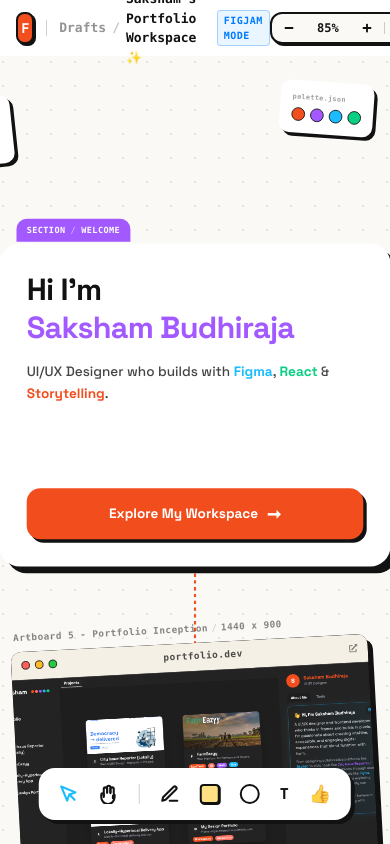
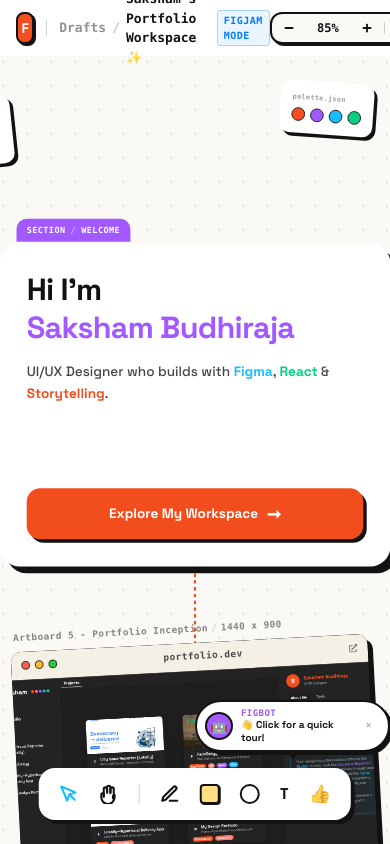
Before and after one commit to sakshampro11/Portfolio, a React (Vite) app in the folder portfolio/: page / in a window 390 px wide. Built offline with nearby package versions, Linux system fonts and the light colour scheme.

Commit message:
Landing page figbot

```diff
--- a/portfolio/src/Landing.jsx
+++ b/portfolio/src/Landing.jsx
@@ -20,6 +20,29 @@
   FaMinus,
   FaExternalLinkAlt
 } from "react-icons/fa";
+
+// 3-step lightweight tutorial
+const TUTORIAL_STEPS = [
+  {
+    tool: 'hand',
+    emoji: '✋',
+    title: 'Drag the board',
+    desc: 'Use the Hand tool to pan around. Grab any card to move it!',
+  },
+  {
+    tool: 'sticky',
+    emoji: '📝',
+    title: 'Leave sticky notes',
+    desc: 'Pick the sticky note tool and click anywhere to drop a note.',
+  },
+  {
+    tool: 'select',
+    emoji: '🎉',
+    title: 'You\'re all set!',
+    desc: 'Feel free to explore the board, click projects, or hit Present Portfolio!',
+    last: true,
+  },
+];
 
 // Default initial positions and sizes for the main interactive cards on the 1920x1080 virtual canvas
 const INITIAL_POSITIONS = {
@@ -124,9 +147,7 @@
 
   // Custom Zoom and Navigation
   const [zoom, setZoom] = useState(0.85); // start slightly zoomed out to see more board
-  const [loading, setLoading] = useState(false);
-  const [typed, setTyped] = useState("");
-  const [typed2, setTyped2] = useState("");
+  const [tutorialStep, setTutorialStep] = useState(-1);
 
   // Panning offset state for infinite scrolling in all directions (always active via trackpad)
   const [panOffset, setPanOffset] = useState({ x: 0, y: 0 });
@@ -140,6 +161,22 @@
 
   const canvasRef = useRef(null);
   const containerRef = useRef(null);
+
+  // Show FigBot chip on first visit (but don't auto-start steps)
+  useEffect(() => {
+    const hasSeen = sessionStorage.getItem("hasSeenFigJamTutorial");
+    if (!hasSeen) {
+      sessionStorage.setItem("hasSeenFigJamTutorial", "true");
+    }
+  }, []);
+  const [showFigBotChip, setShowFigBotChip] = useState(true);
+
+  // Update active tool when tutorial step changes
+  useEffect(() => {
+    if (tutorialStep >= 0 && tutorialStep < TUTORIAL_STEPS.length) {
+      setActiveTool(TUTORIAL_STEPS[tutorialStep].tool);
+    }
+  }, [tutorialStep]);
 
   // Custom wheel handler for diagonal trackpad panning and Ctrl/Cmd zoom
   useEffect(() => {
@@ -289,33 +326,7 @@
 
   // Navigation to Portfolio
   function handleExplore() {
-    setLoading(true);
-    setTyped("");
-    setTyped2("");
-    const code1 = "> run saksham.portfolio()";
-    const code2 = "→ Loading FigJam assets...";
-    let i = 0;
-    let j = 0;
-
-    const t1 = setInterval(() => {
-      setTyped(code1.slice(0, i + 1));
-      i++;
-      if (i === code1.length) {
-        clearInterval(t1);
-        setTimeout(() => {
-          const t2 = setInterval(() => {
-            setTyped2(code2.slice(0, j + 1));
-            j++;
-            if (j === code2.length) {
-              clearInterval(t2);
-              setTimeout(() => {
-                navigate("/portfolio");
-              }, 400);
-            }
-          }, 32);
-        }, 350);
-      }
-    }, 32);
+    navigate("/portfolio");
   }
 
   // Editing Spawned Elements
@@ -401,6 +412,14 @@
             className="px-1.5 py-0.5 text-[9px] font-black font-mono bg-white border border-[#121212] rounded hover:bg-[#121212]/5 transition text-[#121212]"
           >
             Reset
+          </button>
+          <div className="w-[1px] h-3 bg-[#121212]/20 mx-0.5" />
+          <button
+            onClick={() => setTutorialStep(0)}
+            className="px-1.5 py-0.5 text-[9px] font-black font-mono bg-[#A259FF] text-white border border-[#121212] rounded hover:bg-[#A259FF]/90 transition"
+            title="Quick Tour"
+          >
+            Tour
           </button>
         </div>
 
@@ -817,7 +836,6 @@
 
               <button
                 onClick={handleExplore}
-                disabled={loading}
                 className="w-full flex items-center justify-center gap-2.5 py-4 rounded-2xl bg-[#F24D1D] text-white text-base lg:text-lg font-bold border-2.5 border-[#121212] shadow-[4px_4px_0px_0px_rgba(18,18,18,1)] active:translate-x-1 active:translate-y-1 active:shadow-none hover:bg-[#F24D1D]/90 transition-all cursor-pointer font-sans"
               >
                 <span>Explore My Workspace</span>
@@ -1276,17 +1294,116 @@
         </button>
       </div>
 
-      {/* 6. CONSOLE LOADING OVERLAY (When exploring workspace) */}
-      {loading && (
-        <div className="fixed inset-0 z-50 flex items-center justify-center bg-[#171717] bg-opacity-98">
-          <div className="flex flex-col items-start text-left max-w-lg px-8">
-            <pre className="text-green-400 text-xl lg:text-2xl font-mono mb-2 whitespace-pre leading-relaxed">{typed}<span className="animate-pulse">|</span></pre>
-            {typed.length === 25 && (
-              <pre className="text-green-400 text-lg lg:text-xl font-mono whitespace-pre leading-relaxed">{typed2}{typed2.length < 27 && <span className="animate-pulse">|</span>}</pre>
-            )}
-          </div>
-        </div>
-      )}
+      {/* FigBot welcome chip — shown when tutorial is idle */}
+      <AnimatePresence>
+        {showFigBotChip && tutorialStep === -1 && (
+          <motion.div
+            initial={{ opacity: 0, y: 10, scale: 0.95 }}
+            animate={{ opacity: 1, y: 0, scale: 1 }}
+            exit={{ opacity: 0, y: 10, scale: 0.95 }}
+            transition={{ duration: 0.2, delay: 0.6 }}
+            className="fixed bottom-[92px] left-1/2 -translate-x-1/2 z-50 pointer-events-auto"
+          >
+            <div className="flex items-center gap-2 bg-white border-2 border-[#121212] rounded-full pl-2 pr-4 py-1.5 shadow-[3px_3px_0px_0px_#121212] cursor-pointer group"
+              onClick={() => setTutorialStep(0)}
+            >
+              <div className="w-7 h-7 rounded-full bg-[#A259FF] border-2 border-[#121212] flex items-center justify-center text-sm flex-shrink-0 group-hover:scale-110 transition-transform">
+                🤖
+              </div>
+              <div className="flex flex-col leading-tight">
+                <span className="text-[9px] font-black uppercase font-mono text-[#A259FF] tracking-wider">FigBot</span>
+                <span className="text-[10px] font-bold text-[#121212]">👋 Click for a quick tour!</span>
+              </div>
+              <button
+                onClick={(e) => { e.stopPropagation(); setShowFigBotChip(false); }}
+                className="ml-1 text-[#999] hover:text-[#121212] text-[11px] leading-none cursor-pointer"
+                aria-label="Dismiss"
+              >
+                ×
+              </button>
+            </div>
+            {/* Down caret */}
+            <div
+              className="absolute bottom-[-7px] left-1/2 -translate-x-1/2 w-0 h-0"
+              style={{
+                borderLeft: '7px solid transparent',
+                borderRight: '7px solid transparent',
+                borderTop: '7px solid #121212',
+              }}
+            />
+          </motion.div>
+        )}
+      </AnimatePresence>
+
+      {/* FigBot tutorial bubble — compact, sits above toolbar */}
+      <AnimatePresence>
+        {tutorialStep >= 0 && tutorialStep < TUTORIAL_STEPS.length && (() => {
+          const step = TUTORIAL_STEPS[tutorialStep];
+          return (
+            <motion.div
+              key={tutorialStep}
+              initial={{ opacity: 0, y: 8, scale: 0.97 }}
+              animate={{ opacity: 1, y: 0, scale: 1 }}
+              exit={{ opacity: 0, y: 8, scale: 0.97 }}
+              transition={{ duration: 0.18 }}
+              className="fixed bottom-[92px] left-1/2 -translate-x-1/2 z-50 pointer-events-auto"
+            >
+              <div className="bg-white border-2 border-[#121212] rounded-2xl shadow-[4px_4px_0px_0px_#121212] flex items-start gap-3 px-4 py-3 w-[300px]">
+                {/* Bot avatar */}
+                <div className="flex-shrink-0 w-8 h-8 rounded-xl bg-[#A259FF] border-2 border-[#121212] flex items-center justify-center text-sm shadow-[2px_2px_0px_0px_#121212]">
+                  🤖
+                </div>
+                {/* Content */}
+                <div className="flex-1 min-w-0">
+                  <div className="flex items-center gap-1.5 mb-0.5">
+                    <span className="text-[9px] font-black uppercase font-mono text-[#A259FF] tracking-wider">FigBot</span>
+                    <span className="text-[9px] text-[#121212]/30 font-mono">{tutorialStep + 1}/{TUTORIAL_STEPS.length}</span>
+                  </div>
+                  <p className="text-[11px] font-bold text-[#121212] mb-0.5 leading-snug">
+                    {step.emoji} {step.title}
+                  </p>
+                  <p className="text-[10px] text-[#666] leading-relaxed">{step.desc}</p>
+                  {/* Actions */}
+                  <div className="flex items-center gap-2 mt-2">
+                    {step.last ? (
+                      <button
+                        onClick={() => { setTutorialStep(-1); setShowFigBotChip(false); setActiveTool('select'); }}
+                        className="px-3 py-0.5 bg-[#0ACF83] text-white text-[9px] font-black rounded-lg border border-[#121212] hover:bg-[#0ACF83]/90 transition cursor-pointer"
+                      >
+                        Let's go! 🚀
+                      </button>
+                    ) : (
+                      <button
+                        onClick={() => setTutorialStep(prev => prev + 1)}
+                        className="px-3 py-0.5 bg-[#A259FF] text-white text-[9px] font-black rounded-lg border border-[#121212] hover:bg-[#A259FF]/90 transition cursor-pointer"
+                      >
+                        Next →
+                      </button>
+                    )}
+                    <button
+                      onClick={() => { setTutorialStep(-1); setShowFigBotChip(false); }}
+                      className="text-[9px] text-[#999] hover:text-[#121212] transition cursor-pointer"
+                    >
+                      Dismiss
+                    </button>
+                  </div>
+                </div>
+                {/* Down caret */}
+                <div
+                  className="absolute bottom-[-7px] left-1/2 -translate-x-1/2 w-0 h-0"
+                  style={{
+                    borderLeft: '7px solid transparent',
+                    borderRight: '7px solid transparent',
+                    borderTop: '7px solid #121212',
+                  }}
+                />
+              </div>
+            </motion.div>
+          );
+        })()}
+      </AnimatePresence>
+
+
     </div>
   );
 }
```
